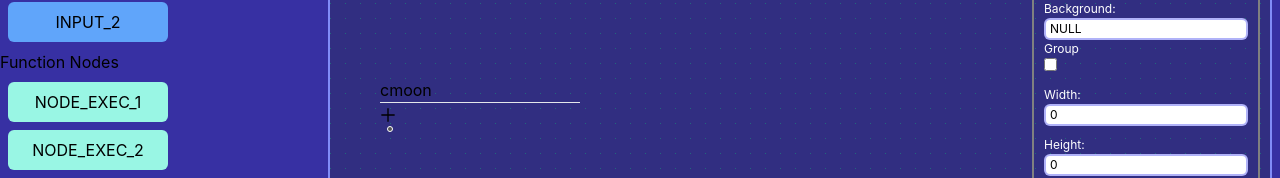
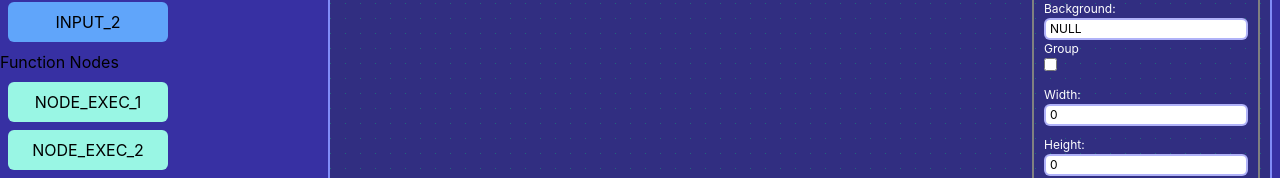
Before and after one commit to Su1eym4n/flow-chart-editor, a React (Create React App) app: page / in a window 1280 px wide. Shown: the part 126-304 px from the top of the page. Built offline with nearby package versions, Linux system fonts and the light colour scheme.

Commit message:
state management issues were fixed in customFunction node

```diff
--- a/src/components/Flow.jsx
+++ b/src/components/Flow.jsx
@@ -134,17 +134,6 @@ const CustomFunctionNode = ({ data }, props) => {
 
 
 const initialNodes = [
-    {
-        id: 'A',
-        type: 'customInput',
-        data: { label: 'cmoon' },
-        position: { x: 50, y: 150 },
-        style: {
-            width: 200,
-            height: 50,
-        },
-    },
-
 ];
 
 let id = 0;
```
